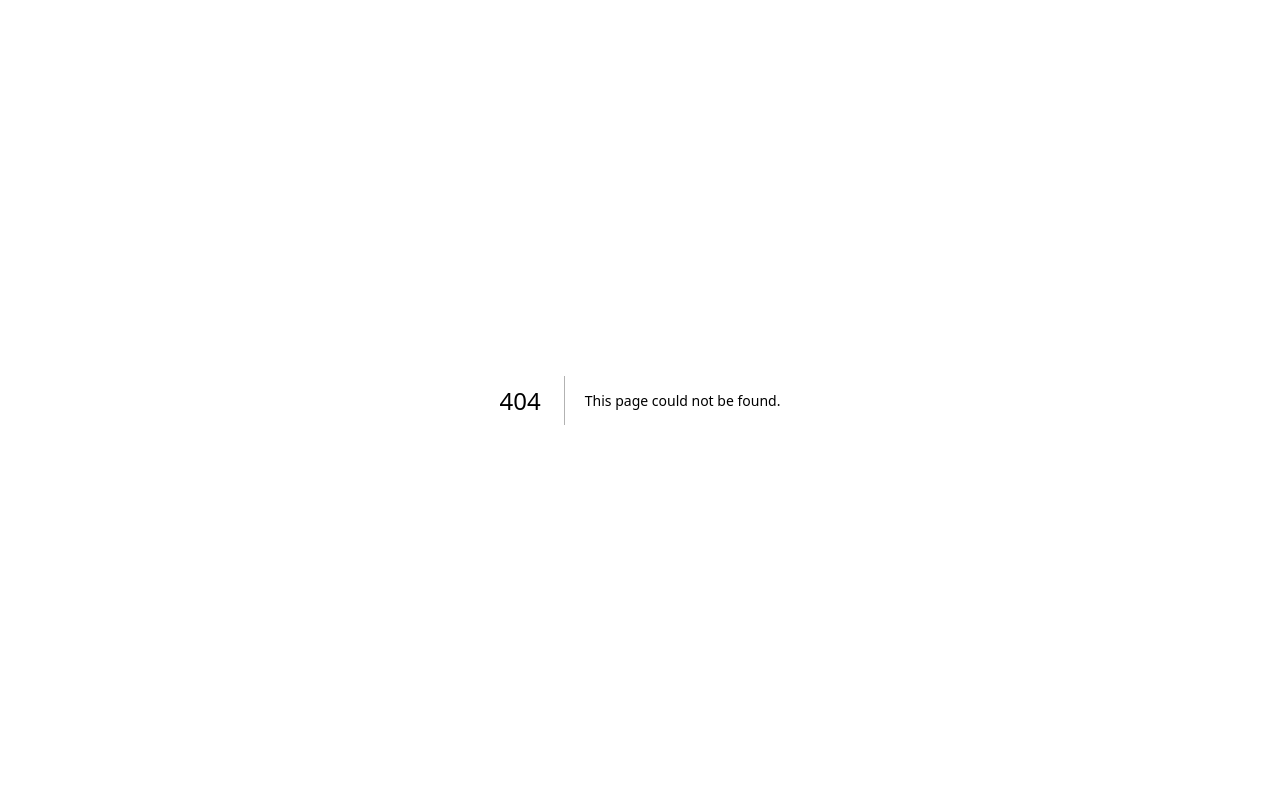
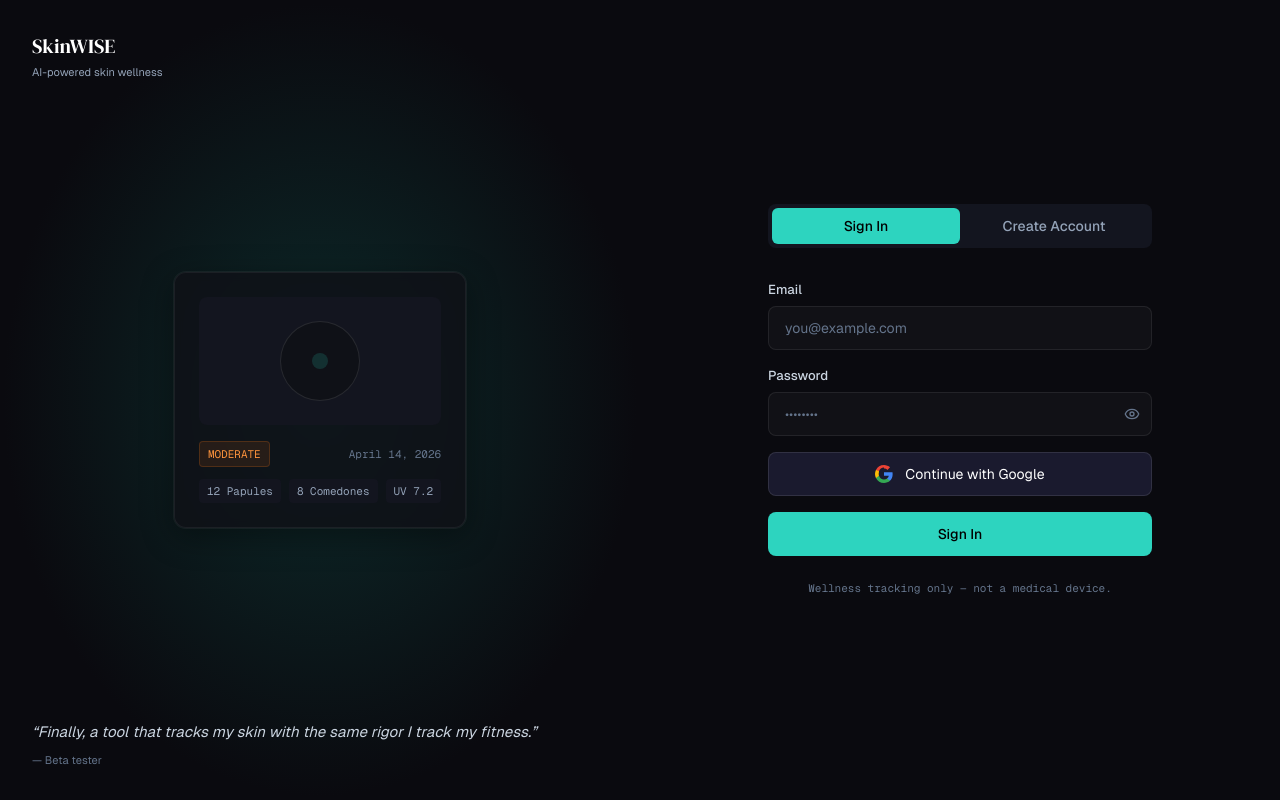
Before and after one commit to knajee/FYP-skinwise-, a Next.js app in the folder frontend/: page /auth in a window 1280 px wide. Before the commit this address had no page. Built offline with nearby package versions, Linux system fonts and the light colour scheme.

Commit message:
feat: integrate authentication routing and ui elements

```diff
--- /dev/null
+++ b/frontend/src/app/auth/page.tsx
@@ -0,0 +1,210 @@
+"use client";
+
+import { useState } from "react";
+import Link from "next/link";
+import { useSearchParams } from "next/navigation";
+import { Suspense } from "react";
+import { Eye, EyeOff } from "lucide-react";
+
+function GoogleIcon() {
+  return (
+    <svg width="18" height="18" viewBox="0 0 18 18" fill="none">
+      <path d="M17.64 9.2c0-.637-.057-1.251-.164-1.84H9v3.481h4.844a4.14 4.14 0 01-1.796 2.716v2.259h2.908c1.702-1.567 2.684-3.875 2.684-6.615z" fill="#4285F4"/>
+      <path d="M9 18c2.43 0 4.467-.806 5.956-2.18l-2.908-2.259c-.806.54-1.837.86-3.048.86-2.344 0-4.328-1.584-5.036-3.711H.957v2.332A8.997 8.997 0 009 18z" fill="#34A853"/>
+      <path d="M3.964 10.71A5.41 5.41 0 013.682 9c0-.593.102-1.17.282-1.71V4.958H.957A8.996 8.996 0 000 9c0 1.452.348 2.827.957 4.042l3.007-2.332z" fill="#FBBC05"/>
+      <path d="M9 3.58c1.321 0 2.508.454 3.44 1.345l2.582-2.58C13.463.891 11.426 0 9 0A8.997 8.997 0 00.957 4.958L3.964 6.29C4.672 4.163 6.656 2.58 9 2.58z" fill="#EA4335"/>
+    </svg>
+  );
+}
+
+function AuthFormInner() {
+  const searchParams = useSearchParams();
+  const initialMode = searchParams.get("mode") === "register" ? "register" : "login";
+  const [mode, setMode] = useState<"login" | "register">(initialMode);
+  const [showPassword, setShowPassword] = useState(false);
+
+  return (
+    <div className="min-h-screen flex">
+      {/* Left visual panel — hidden on mobile */}
+      <div className="hidden lg:flex lg:w-1/2 gradient-teal-dark relative items-center justify-center p-12">
+        <div className="absolute top-8 left-8">
+          <Link href="/" className="font-display text-xl text-white">
+            SkinWISE
+          </Link>
+          <p className="text-micro text-slate-400 mt-1">
+            AI-powered skin wellness
+          </p>
+        </div>
+
+        {/* Floating glass card */}
+        <div className="card-surface-1 p-6 max-w-xs backdrop-blur-sm bg-surface-1/80">
+          {/* Mock analysis */}
+          <div className="w-full h-32 bg-surface-2 rounded-lg mb-4 flex items-center justify-center">
+            <div className="w-20 h-20 rounded-full bg-surface-1 border border-white/10 flex items-center justify-center">
+              <div className="w-4 h-4 rounded-full bg-accent/40 animate-pulse-glow" />
+            </div>
+          </div>
+          <div className="flex items-center justify-between mb-3">
+            <span className="badge-moderate text-micro font-mono px-2 py-1 rounded">
+              MODERATE
+            </span>
+            <span className="text-micro font-mono text-slate-500">
+              April 14, 2026
+            </span>
+          </div>
+          <div className="flex gap-2">
+            <span className="text-micro font-mono text-slate-400 bg-surface-2 px-2 py-1 rounded">
+              12 Papules
+            </span>
+            <span className="text-micro font-mono text-slate-400 bg-surface-2 px-2 py-1 rounded">
+              8 Comedones
+            </span>
+            <span className="text-micro font-mono text-slate-400 bg-surface-2 px-2 py-1 rounded">
+              UV 7.2
+            </span>
+          </div>
+        </div>
+
+        {/* Testimonial */}
+        <div className="absolute bottom-8 left-8 right-8">
+          <p className="text-body italic text-slate-300">
+            &ldquo;Finally, a tool that tracks my skin with the same rigor I
+            track my fitness.&rdquo;
+          </p>
+          <p className="text-micro text-slate-500 mt-2">— Beta tester</p>
+        </div>
+      </div>
+
+      {/* Right form panel */}
+      <div className="flex-1 flex items-center justify-center p-6 bg-surface-1 lg:bg-canvas">
+        <div className="w-full max-w-sm">
+          {/* Logo (mobile) */}
+          <div className="text-center mb-8 lg:hidden">
+            <Link href="/" className="font-display text-2xl text-white">
+              SkinWISE
+            </Link>
+          </div>
+
+          {/* Tab toggle */}
+          <div className="flex bg-surface-2 rounded-lg p-1 mb-8">
+            <button
+              onClick={() => setMode("login")}
+              className={`flex-1 text-sm font-medium py-2 rounded-md transition-all duration-200 ${
+                mode === "login"
+                  ? "bg-accent text-black"
+                  : "text-slate-400 hover:text-white"
+              }`}
+            >
+              Sign In
+            </button>
+            <button
+              onClick={() => setMode("register")}
+              className={`flex-1 text-sm font-medium py-2 rounded-md transition-all duration-200 ${
+                mode === "register"
+                  ? "bg-accent text-black"
+                  : "text-slate-400 hover:text-white"
+              }`}
+            >
+              Create Account
+            </button>
+          </div>
+
+          {/* Form */}
+          <form onSubmit={(e) => e.preventDefault()} className="space-y-4">
+            <div>
+              <label htmlFor="email" className="block text-xs-body font-medium text-slate-300 mb-1.5">
+                Email
+              </label>
+              <input
+                id="email"
+                type="email"
+                placeholder="you@example.com"
+                className="w-full bg-white/[0.03] border border-white/[0.08] rounded-lg h-11 px-4 text-white text-sm placeholder:text-slate-500 focus:border-teal-400/50 focus:ring-1 focus:ring-teal-400/20 outline-none transition-all"
+              />
+            </div>
+
+            <div>
+              <label htmlFor="password" className="block text-xs-body font-medium text-slate-300 mb-1.5">
+                Password
+              </label>
+              <div className="relative">
+                <input
+                  id="password"
+                  type={showPassword ? "text" : "password"}
+                  placeholder="••••••••"
+                  className="w-full bg-white/[0.03] border border-white/[0.08] rounded-lg h-11 px-4 pr-11 text-white text-sm placeholder:text-slate-500 focus:border-teal-400/50 focus:ring-1 focus:ring-teal-400/20 outline-none transition-all"
+                />
+                <button
+                  type="button"
+                  onClick={() => setShowPassword(!showPassword)}
+                  className="absolute right-3 top-1/2 -translate-y-1/2 text-slate-500 hover:text-slate-300"
+                  aria-label={showPassword ? "Hide password" : "Show password"}
+                >
+                  {showPassword ? <EyeOff size={16} /> : <Eye size={16} />}
+                </button>
+              </div>
+            </div>
+
+            {mode === "register" && (
+              <div>
+                <label htmlFor="confirmPassword" className="block text-xs-body font-medium text-slate-300 mb-1.5">
+                  Confirm Password
+                </label>
+                <input
+                  id="confirmPassword"
+                  type="password"
+                  placeholder="••••••••"
+                  className="w-full bg-white/[0.03] border border-white/[0.08] rounded-lg h-11 px-4 text-white text-sm placeholder:text-slate-500 focus:border-teal-400/50 focus:ring-1 focus:ring-teal-400/20 outline-none transition-all"
+                />
+              </div>
+            )}
+
+            {/* Google OAuth */}
+            <button
+              type="button"
+              className="w-full flex items-center justify-center gap-3 bg-[#1A1A2E] border border-white/10 rounded-lg h-11 text-sm text-white hover:bg-white/5 transition-colors duration-150"
+            >
+              <GoogleIcon />
+              Continue with Google
+            </button>
+
+            {mode === "register" && (
+              <label className="flex items-start gap-2 cursor-pointer">
+                <input
+                  type="checkbox"
+                  className="mt-0.5 w-4 h-4 rounded border-white/20 bg-white/5 text-accent focus:ring-accent/20"
+                />
+                <span className="text-micro text-slate-400">
+                  I agree to the{" "}
+                  <a href="#" className="text-accent hover:underline">Privacy Policy</a>{" "}
+                  and{" "}
+                  <a href="#" className="text-accent hover:underline">Terms of Use</a>
+                </span>
+              </label>
+            )}
+
+            <button
+              type="submit"
+              className="w-full bg-accent text-black font-medium text-sm h-11 rounded-lg hover:bg-accent-hover transition-colors duration-150"
+            >
+              {mode === "register" ? "Create Account" : "Sign In"}
+            </button>
+          </form>
+
+          {/* Disclaimer */}
+          <p className="text-center text-micro font-mono text-slate-500 mt-6">
+            Wellness tracking only — not a medical device.
+          </p>
+        </div>
+      </div>
+    </div>
+  );
+}
+
+export default function AuthPage() {
+  return (
+    <Suspense fallback={<div className="min-h-screen bg-canvas" />}>
+      <AuthFormInner />
+    </Suspense>
+  );
+}
```
